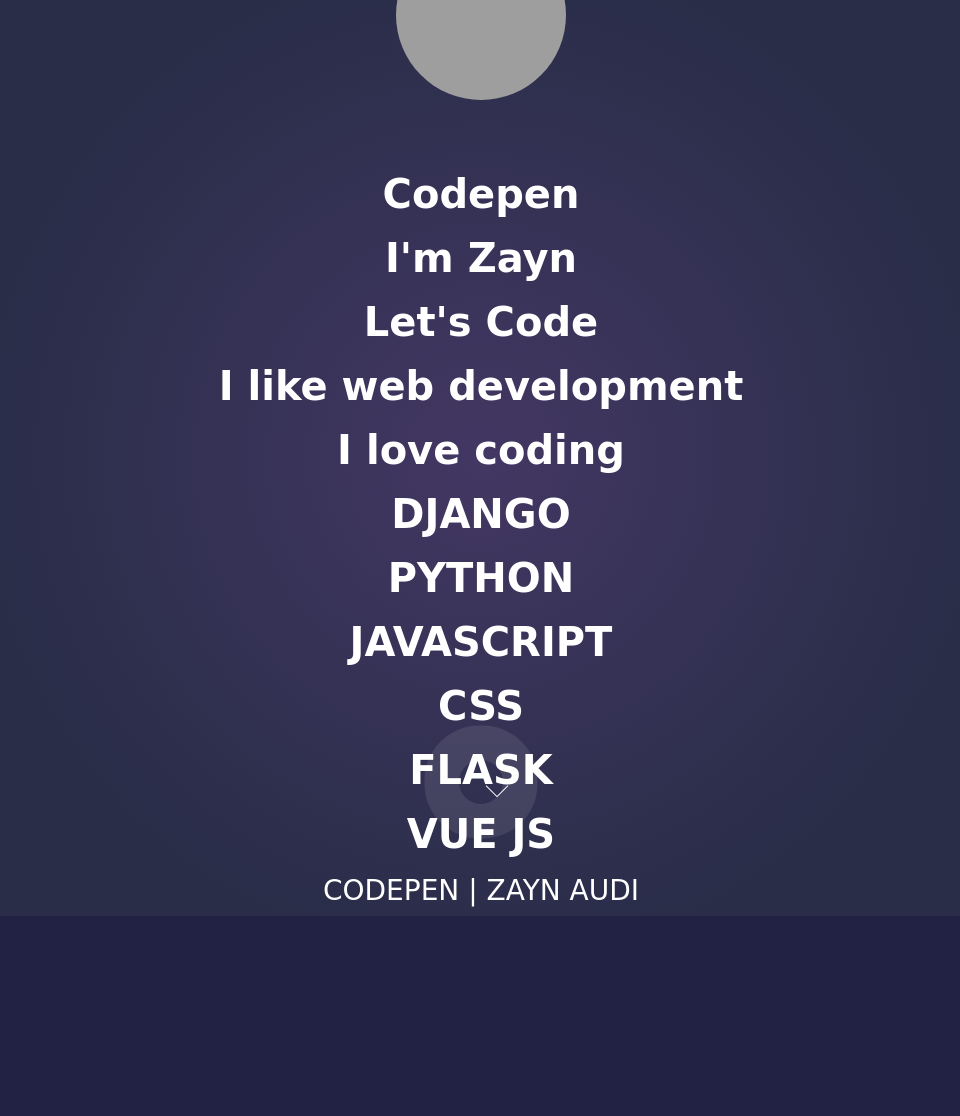
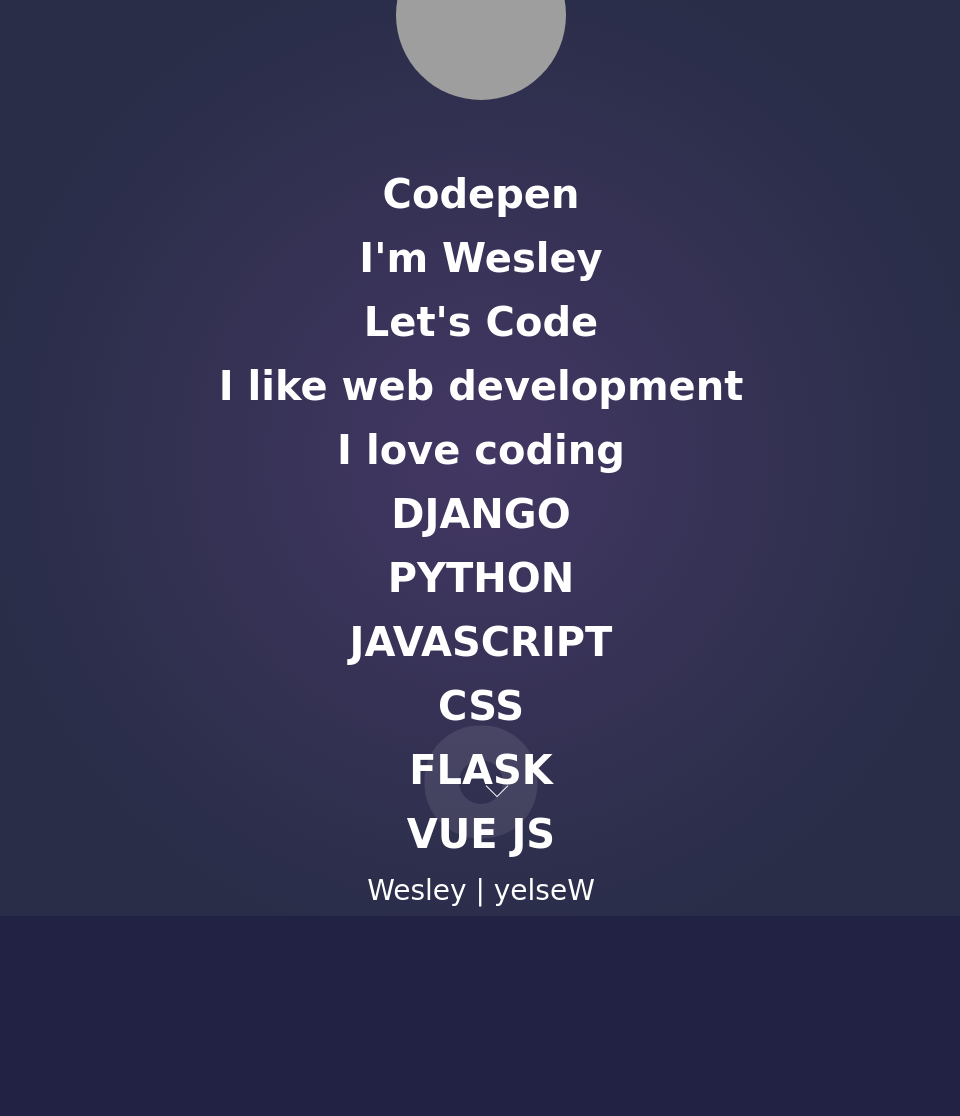
Before and after one commit to wesleymutwiri/portfolio, a Django app: page / in a window 1280 px wide. Shown: the whole page, without its empty margins (159-1119 px from the left). Run offline with Django 3.2, Linux system fonts and the light colour scheme; some libraries are stand-ins or nearby versions; grey boxes are pictures that could not be loaded.

Commit message:
changes to overview of the template

```diff
--- a/wesley/templates/wesley/index.html
+++ b/wesley/templates/wesley/index.html
@@ -13,7 +13,7 @@
             <div id="typed-strings">
                 <p>Codepen</span>
                 </p>
-                <p>I'm Zayn</p>
+                <p>I'm Wesley</p>
                 <p>
                     <span class="#">Let's Code</span>
                 </p>
@@ -30,7 +30,7 @@
         </h1>
         <!-- TITLE -->
 
-        <h3>CODEPEN | ZAYN AUDI</h3>
+        <h3>Wesley | yelseW</h3>
         <a href="#contacts" class="scroll-down nav-link"></a>
     </div>
 </header>
```
